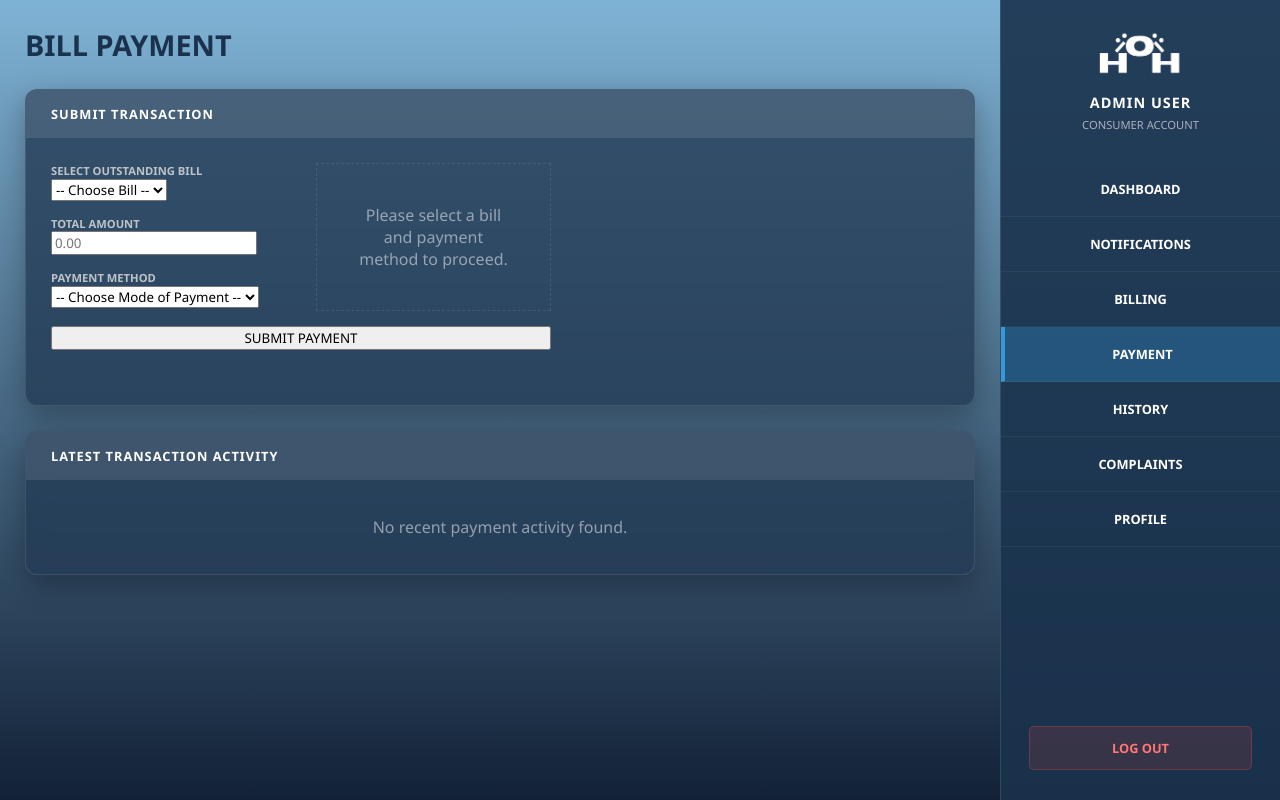
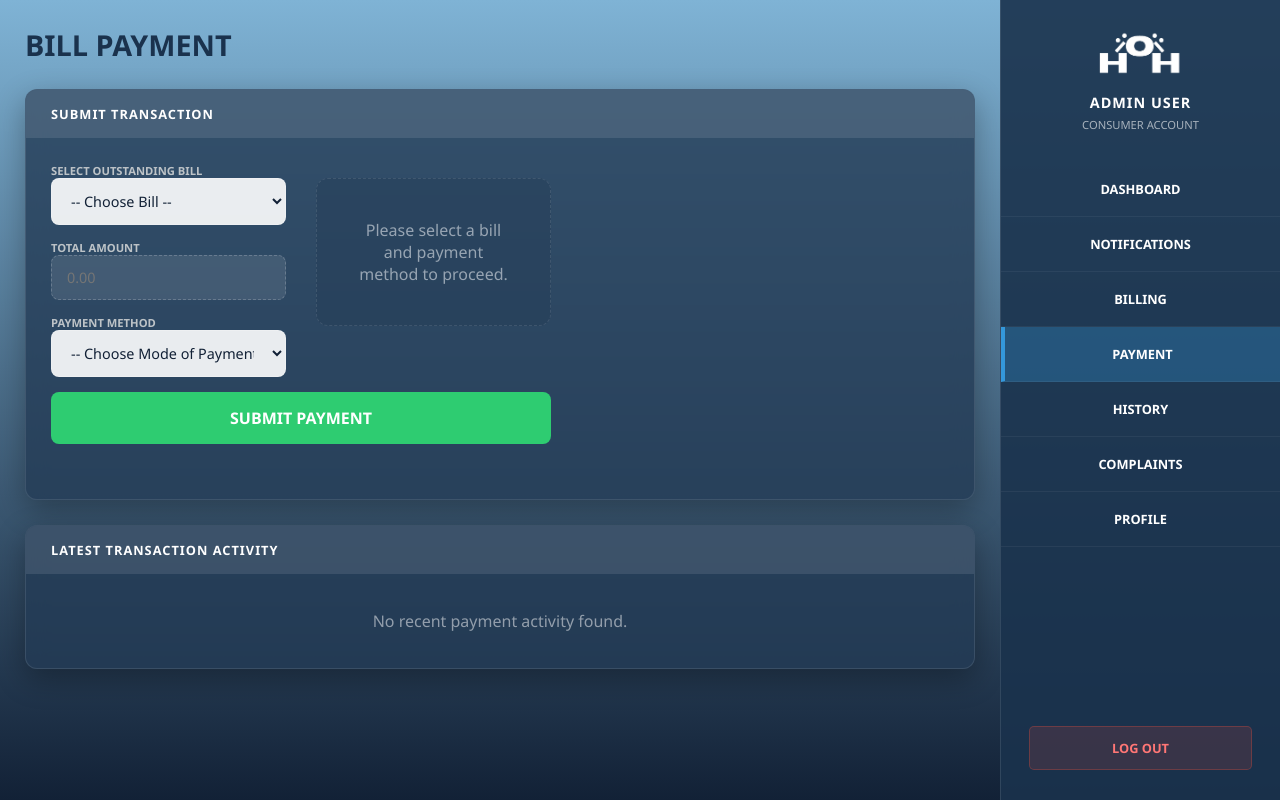
Before and after one commit to Stupidcheesecatmeow/H2O, a PHP site: page /user_payments.php in a window 1280 px wide. Run offline with PHP 8.4, Linux system fonts and the light colour scheme; a user stored in the database is signed in; data comes from the database, SQL or seed files in the repository.

Commit message:
payment css po user side

```diff
--- /dev/null
+++ b/styles/user_payments.css
@@ -0,0 +1,52 @@
+/* PAYMENT */
+form {
+    display: flex;
+    flex-direction: column;
+    gap: 15px;
+    max-width: 500px;
+    margin-bottom: 30px;
+}
+
+select,
+input[type="number"],
+input[type="file"] {
+    width: 100%;
+    padding: 12px 15px;
+    border-radius: 8px;
+    border: 1px solid rgba(255,255,255,0.2);
+    background: rgba(255,255,255,0.9);
+    color: var(--navy-dark);
+    font-size: 0.9rem;
+    outline: none;
+}
+
+input[readonly] {
+    background: rgba(255,255,255,0.1);
+    color: #bdc3c7;
+    cursor: not-allowed;
+    border-style: dashed;
+}
+
+#paymentDetails .card {
+    background: var(--navy-panel);
+    border: 1px solid var(--accent-blue);
+    padding: 20px;
+    border-radius: 12px;
+    text-align: center;
+    margin: 15px 0;
+}
+
+button[name="pay"] {
+    background: var(--success);
+    color: white;
+    border: none;
+    padding: 15px;
+    border-radius: 8px;
+    font-weight: 800;
+    font-size: 1rem;
+    cursor: pointer;
+}
+
+button[name="pay"]:hover {
+    background: #27ae60;
+}
--- a/user_payments.php
+++ b/user_payments.php
@@ -88,6 +88,7 @@ LIMIT 1
     <meta name="viewport" content="width=device-width, initial-scale=1.0">
     <title>H.O.H Make Payment</title>
     <link rel="stylesheet" href="styles/user_design.css">
+    <link rel="stylesheet" href="styles/user_payments.css">
     <script src="https://cdnjs.cloudflare.com/ajax/libs/qrcodejs/1.0.0/qrcode.min.js"></script>
 </head>
 <body id="mainBody">
```
